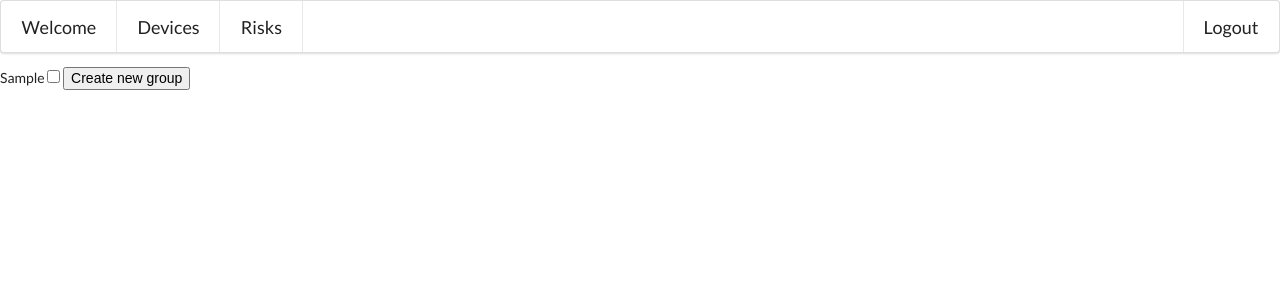
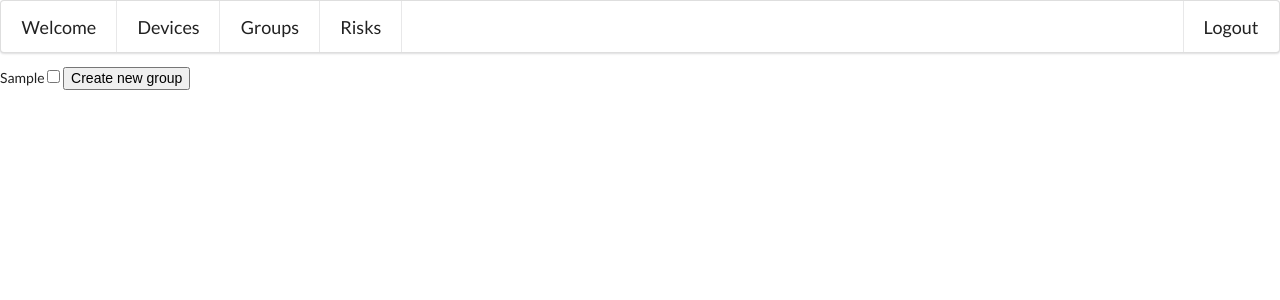
Before and after one commit to steafyy/DR_2021, a Flask app: page /create_group in a window 1280 px wide. Shown: the top 300 px of the page. Run offline with Flask 2, Linux system fonts and the light colour scheme; the visitor is signed in with stand-in values (Sample User, id 1); tables that the repository leaves empty or names only in its code hold one stand-in row (values such as "Sample post"); some libraries are stand-ins or nearby versions.

Commit message:
Add files via upload

```diff
--- a/templates/includes/_navbar.html
+++ b/templates/includes/_navbar.html
@@ -1,6 +1,7 @@
 <div class="ui massive menu">
   <a class="item" href="/">Welcome</a>
   <a class="item" href="/devices">Devices</a>
+  <a class="item" href="/groups">Groups</a>
   <a class="item" href="/risks">Risks</a>
 
 
```
